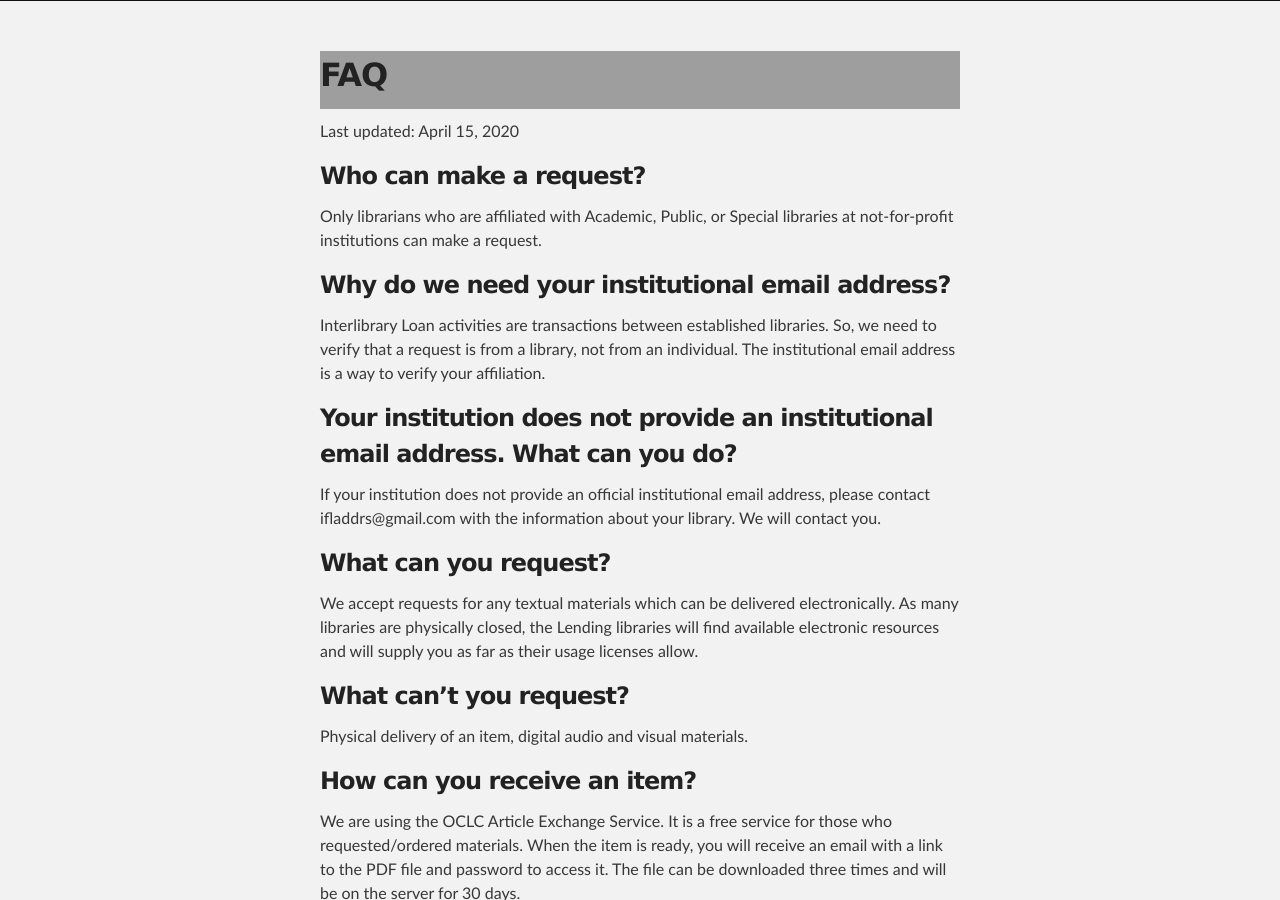
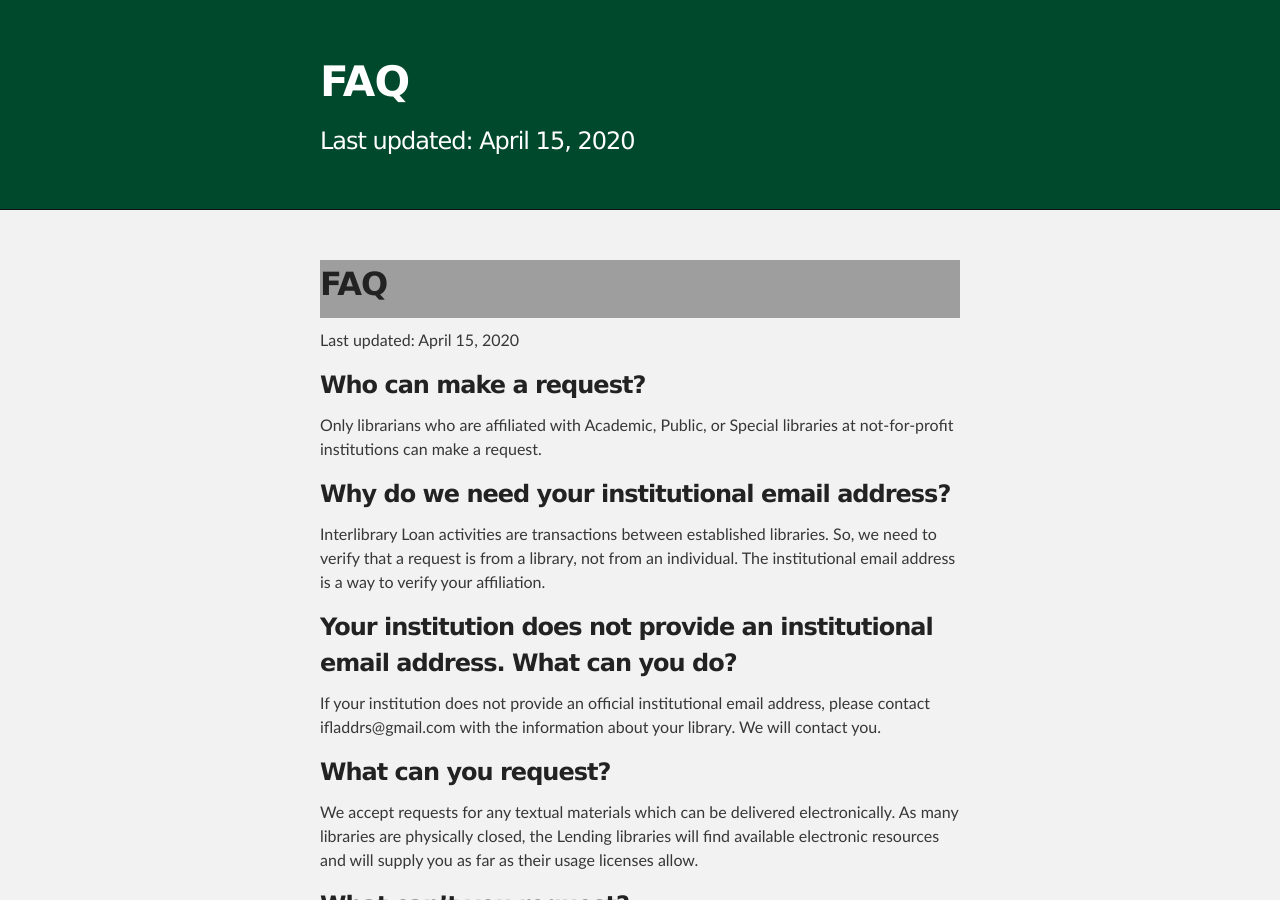
Before and after one commit to JosephMcArthur/rscvd-dev, a Jekyll site: the page built from faq.md, in a window 1280 px wide and 900 px high. Built offline with Jekyll 4.4.1, drawn with Linux system fonts in a browser that asks for light colours; our own code applies the rules of GitHub Pages for plain Markdown files; grey boxes are pictures that could not be loaded.

Commit message:
nicer faq

```diff
--- a/_layouts/faq.html
+++ b/_layouts/faq.html
@@ -11,6 +11,15 @@
   </head>
 
   <body>
+
+    <!-- HEADER -->
+    <div id="header_wrap" class="outer">
+        <header class="inner">
+          <h1 id="project_title">FAQ</h1>
+            <h2 id="project_tagline">Last updated: April 15, 2020</h2>
+        </header>
+    </div>
+
 
     <!-- MAIN CONTENT -->
     <div id="main_content_wrap" class="outer">
```
